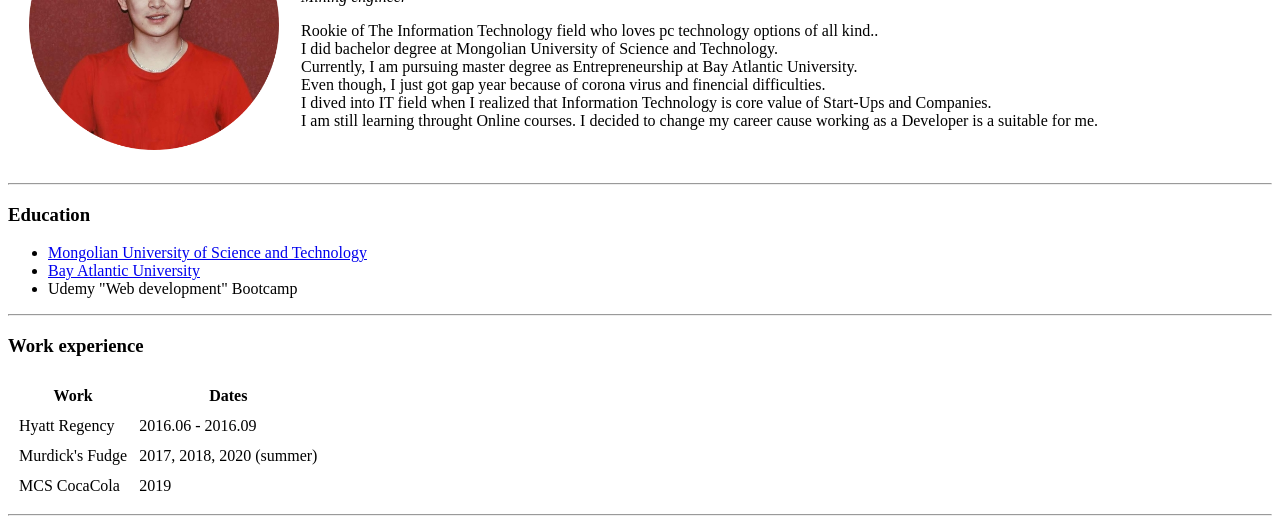
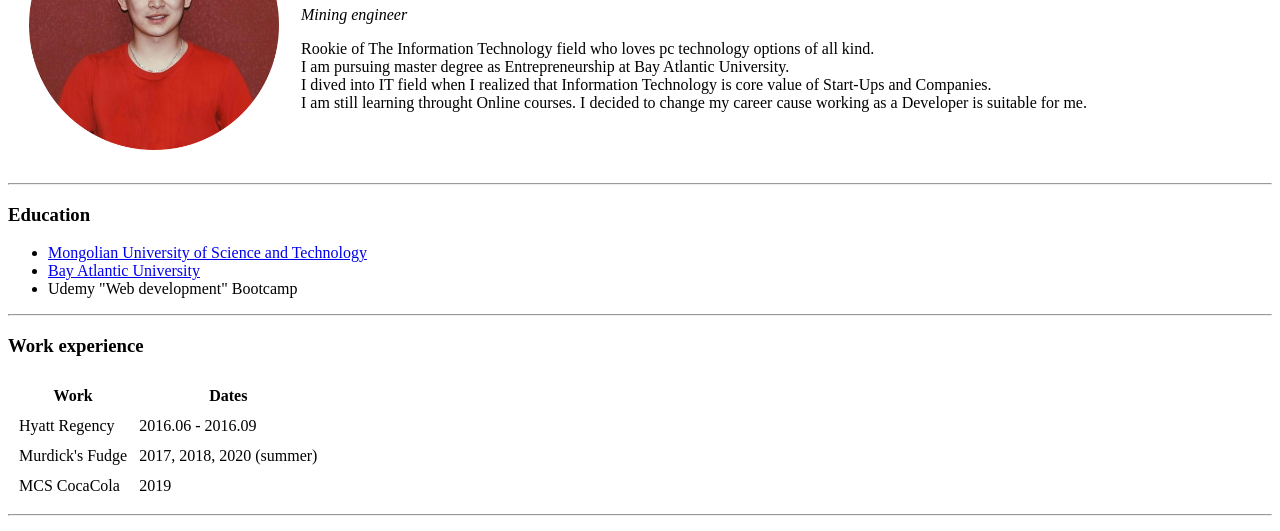
Before and after one commit to Turbayar/CV, a plain HTML site: page index.html in a window 1280 px wide. Shown: the part 129-660 px from the top of the page. Drawn offline with Linux system fonts and the light colour scheme.

Commit message:
Update index.html

```diff
--- a/index.html
+++ b/index.html
@@ -12,12 +12,10 @@
       <td><img src="Turbayar.png" alt="Tito Profile Picture" height="250" ></td>
       <td>   <h1> Turbayar Gankhuu </h1>
         <p> <em>Mining engineer</em> </p>
-        <p> Rookie of The Information Technology field who loves pc technology options of all kind..
-          <br>I did bachelor degree at Mongolian University of Science and Technology.
-          <br>Currently, I am pursuing master degree as Entrepreneurship at Bay Atlantic University.
-          <br>Even though, I just got gap year because of corona virus and finencial difficulties.
+        <p> Rookie of The Information Technology field who loves pc technology options of all kind.
+          <br> I am pursuing master degree as Entrepreneurship at Bay Atlantic University.
           <br> I dived into IT field when I realized that Information Technology is core value of Start-Ups and Companies.
-          <br> I am still learning throught Online courses. I  decided to change my career cause working as a Developer is a suitable for me.
+          <br> I am still learning throught Online courses. I  decided to change my career cause working as a Developer is suitable for me.
          </p> </td>
     </tr>
   </table>
```
